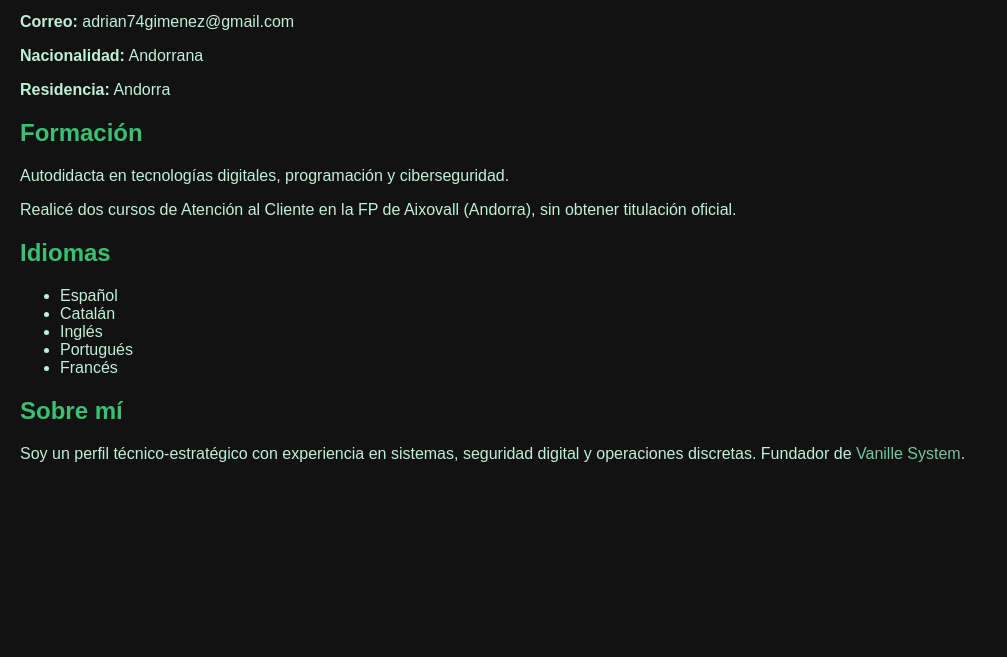
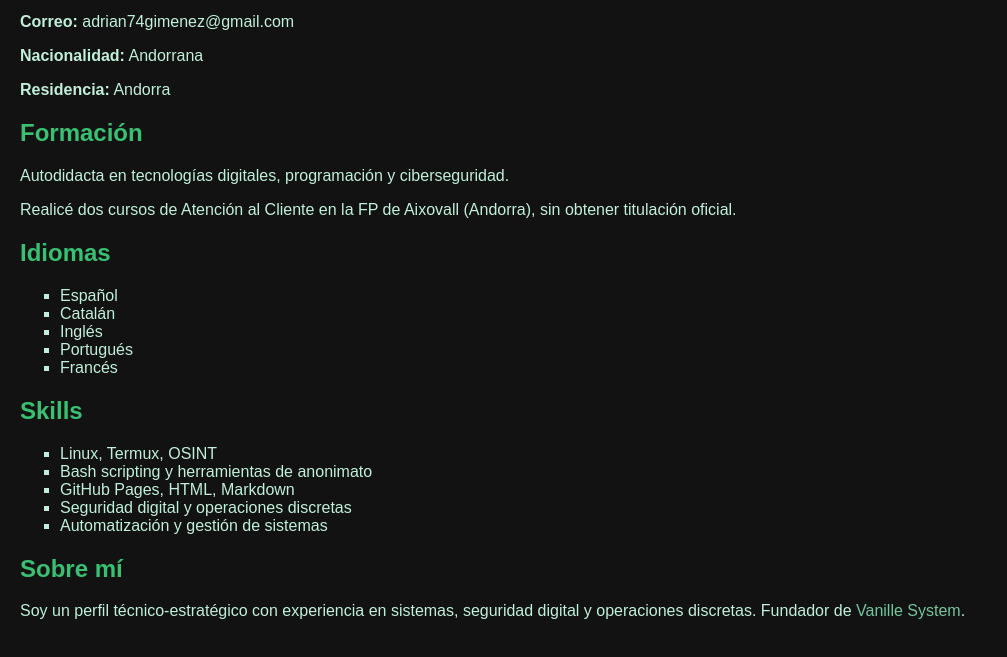
Before and after one commit to vanillevault/cv-vanillevault, a plain HTML site: page index.html in a window 1280 px wide. Shown: the part 101-758 px from the top of the page, without its empty margins (0-1007 px from the left). Drawn offline with Linux system fonts and the light colour scheme.

Commit message:
Update index.html

```diff
--- a/index.html
+++ b/index.html
@@ -10,6 +10,7 @@
     a { color: #74C69D; text-decoration: none; }
     a:hover { text-decoration: underline; }
     .section { margin-bottom: 20px; }
+    ul { list-style-type: square; }
   </style>
 </head>
 <body>
@@ -37,6 +38,17 @@
   </div>
 
   <div class="section">
+    <h2>Skills</h2>
+    <ul>
+      <li>Linux, Termux, OSINT</li>
+      <li>Bash scripting y herramientas de anonimato</li>
+      <li>GitHub Pages, HTML, Markdown</li>
+      <li>Seguridad digital y operaciones discretas</li>
+      <li>Automatización y gestión de sistemas</li>
+    </ul>
+  </div>
+
+  <div class="section">
     <h2>Sobre mí</h2>
     <p>Soy un perfil técnico-estratégico con experiencia en sistemas, seguridad digital y operaciones discretas. Fundador de <a href="https://github.com/vanillevault/vanille-system" target="_blank" rel="noopener noreferrer">Vanille System</a>.</p>
   </div>
```
